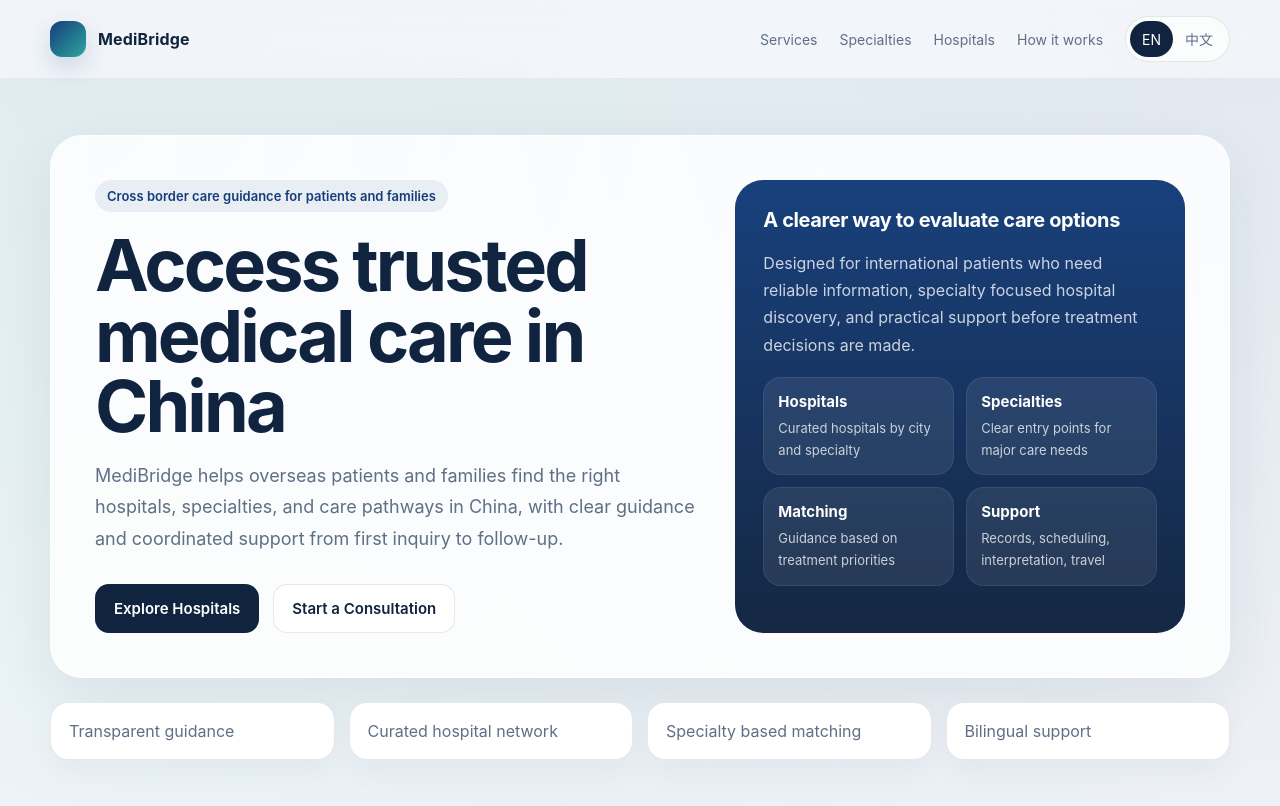
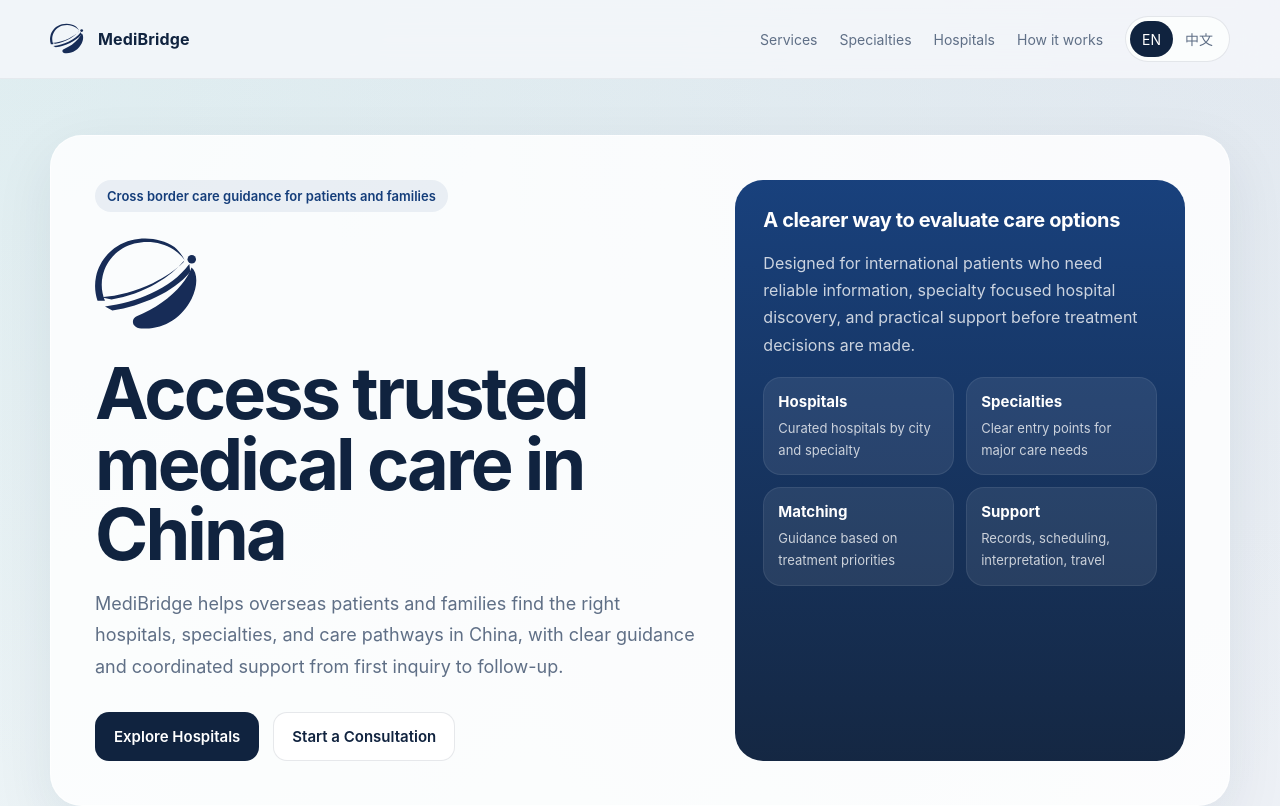
Before and after one commit to RayKing-hub/medibridge-demo, a plain HTML site: page index.html in a window 1280 px wide. Shown: the top 806 px of the page. Drawn offline with Linux system fonts and the light colour scheme.

Commit message:
Add MediBridge logo to site navigation and homepage

```diff
--- a/index.html
+++ b/index.html
@@ -44,9 +44,7 @@
     }
     .brand { display: flex; align-items: center; gap: 12px; font-weight: 700; letter-spacing: 0.01em; }
     .brand-mark {
-      width: 36px; height: 36px; border-radius: 12px;
-      background: linear-gradient(135deg, var(--primary), var(--accent));
-      box-shadow: 0 10px 24px rgba(20,61,122,0.18);
+      width: 36px; height: 36px; object-fit: contain; display: block;
     }
     .nav-links { display: flex; align-items: center; gap: 22px; color: var(--muted); font-size: 14px; }
     .lang-toggle {
@@ -151,7 +149,7 @@
   <header class="nav">
     <div class="container nav-inner">
       <div class="brand">
-        <div class="brand-mark"></div>
+        <img class="brand-mark" src="assets/logo.svg" alt="MediBridge logo" />
         <span>MediBridge</span>
       </div>
       <div class="nav-links">
@@ -173,6 +171,7 @@
         <div class="hero-panel">
           <div>
             <div class="eyebrow" data-i18n="hero.eyebrow">Cross border care guidance for patients and families</div>
+            <div style="margin:18px 0 8px;"><img src="assets/logo.svg" alt="MediBridge logo" style="width:110px;height:auto;display:block;" /></div>
             <h1 data-i18n="hero.title">Access trusted medical care in China</h1>
             <p class="lead" data-i18n="hero.lead">MediBridge helps overseas patients and families find the right hospitals, specialties, and care pathways in China, with clear guidance and coordinated support from first inquiry to follow-up.</p>
             <div class="actions">
```
Also changed, not shown: hospitals.html (+2 -2 lines), specialties.html (+2 -2 lines), assets/logo.svg (added).
